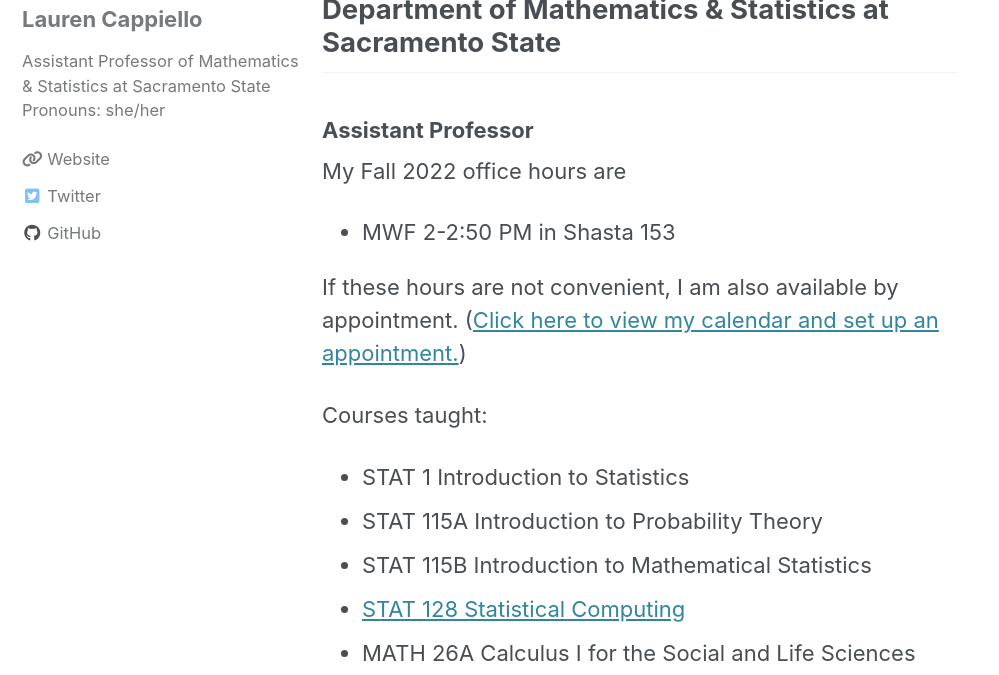
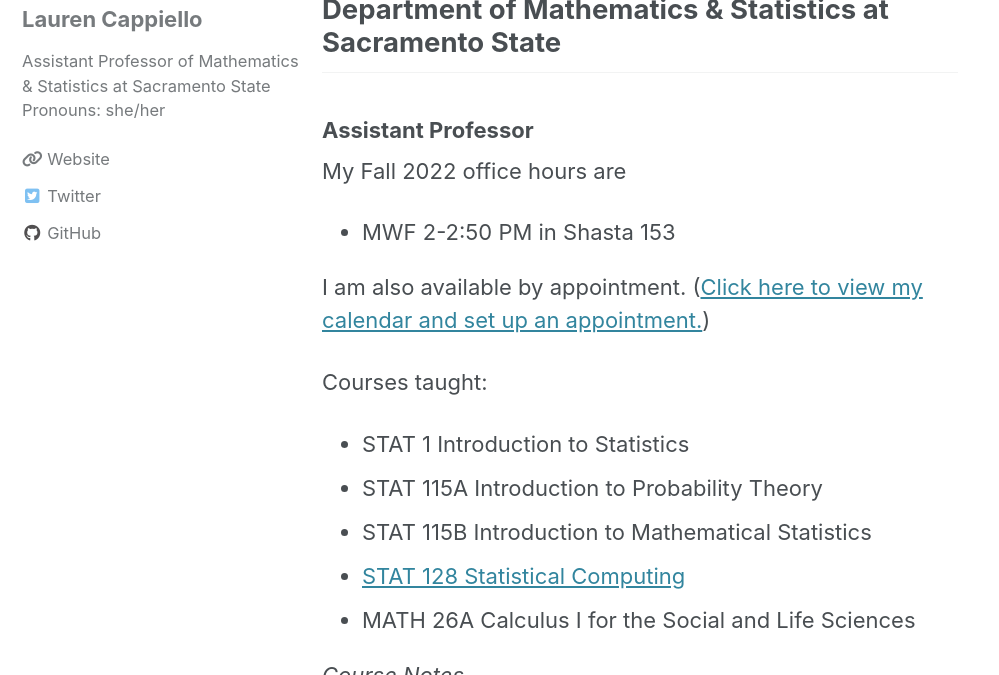
Before and after one commit to lgpcappiello/lgpcappiello.github.io, a Jekyll site: the page built from teaching/index.md, in a window 1280 px wide and 900 px high, cut to the strip 225-900 px from the top of the window. Shown: the whole strip, without its empty margins (0-999 px from the left). Built offline with Jekyll 4.4.1, drawn with Linux system fonts in a browser that asks for light colours; cached includes are drawn as plain includes; nearby versions of some CDN libraries; a script bundle is joined from its source files by our own code; library files that are not in the unit come from our copies.

Commit message:
Update index.md

```diff
--- a/teaching/index.md
+++ b/teaching/index.md
@@ -11,7 +11,7 @@
 
 - MWF 2-2:50 PM in Shasta 153
 
-If these hours are not convenient, I am also available by appointment. (<a href="https://calendly.com/lcappiello/30min">Click here to view my calendar and set up an appointment.</a>)
+I am also available by appointment. (<a href="https://calendly.com/lcappiello/30min">Click here to view my calendar and set up an appointment.</a>)
 
 Courses taught:
 
```
